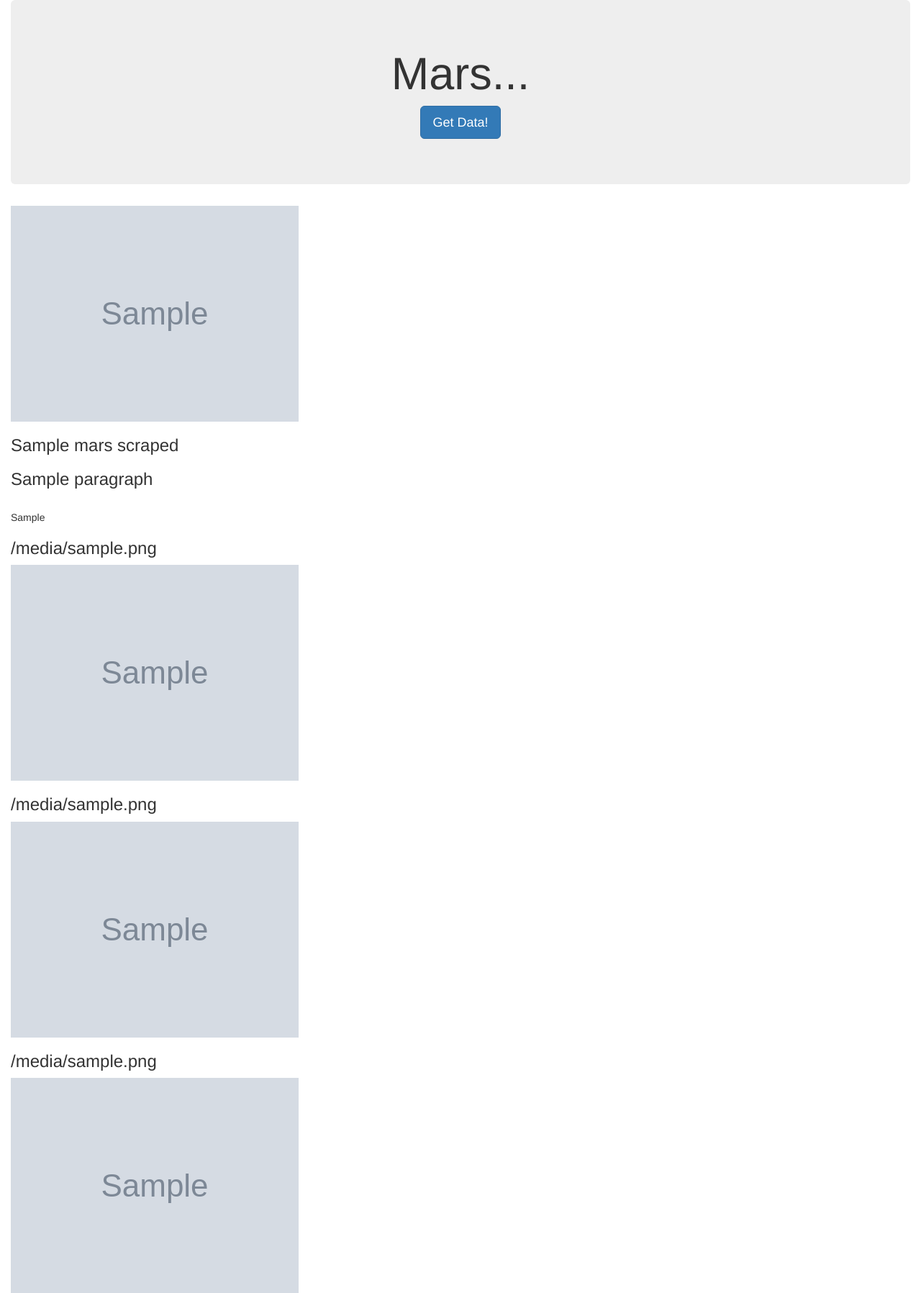
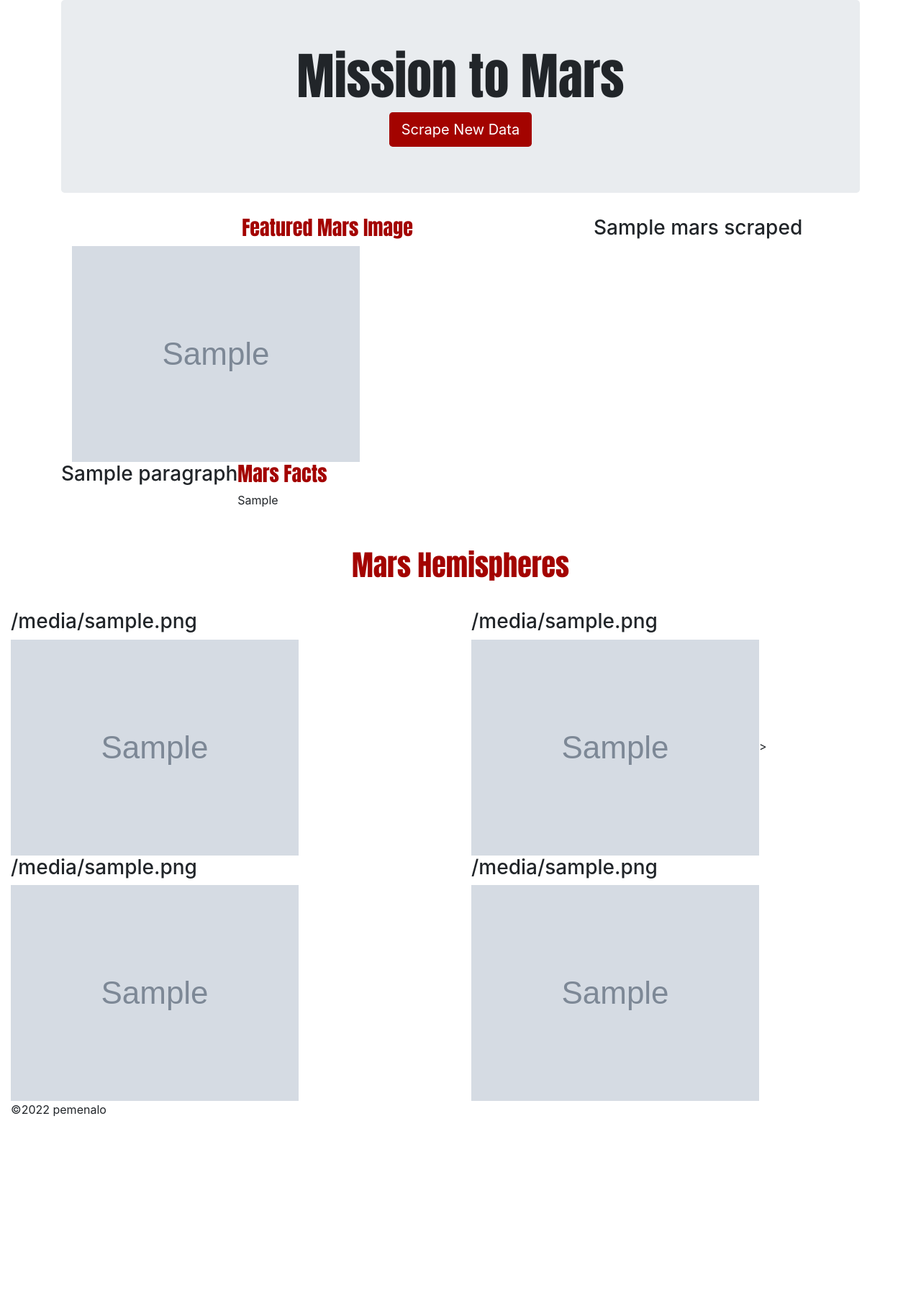
Before and after one commit to pemenalo/web-scraping-challenge, a Flask app: page / in a window 1280 px wide. Shown: the top 1797 px of the page at 72% size. After the commit the page ends 1552 px from the top, so only its background shows below. Run offline with Flask 2, Linux system fonts and the light colour scheme; grey boxes marked "Sample" are stand-in pictures; a database or web service that is not in the repository returns one stand-in record (values such as "Sample title"); some libraries are stand-ins or nearby versions.

Commit message:
update to juptyer notebook and index structure

```diff
--- a/Templates/index.html
+++ b/Templates/index.html
@@ -2,36 +2,81 @@
 <html lang="en">
 
 <head>
-  <meta charset="UTF-8">
-  <meta name="viewport" content="width=device-width, initial-scale=1.0">
-  <meta http-equiv="X-UA-Compatible" content="ie=edge">
-  <title>Mars Data</title>
-  <link rel="stylesheet" href="https://maxcdn.bootstrapcdn.com/bootstrap/3.3.7/css/bootstrap.min.css">
+
+  <title>Mission to Mars</title>
+  <!-- Bootstrap CSS -->
+  <link rel="stylesheet" href="https://maxcdn.bootstrapcdn.com/bootstrap/4.0.0/css/bootstrap.min.css"
+    integrity="sha384-Gn5384xqQ1aoWXA+058RXPxPg6fy4IWvTNh0E263XmFcJlSAwiGgFAW/dAiS6JXm" crossorigin="anonymous">
 </head>
 
 <body>
-  <div class="container-fluid">
+    <div class="container">
+
     <div class="jumbotron text-center">
-      <h1>Mars...</h1>
-      <p><a class="btn btn-primary btn-lg" href="/scrape" role="button">Get Data!</a></p>
+        <h1 style="font-family:Impact;color:dark red;font-size: 70px;" class="display-4;">Mission to Mars</h1>
+        <a class="btn btn-lg text-white" style="background-color:#a30300;" href="/scrape" role="button">Scrape New
+          Data</a>
     </div>
-    <img src="{{ data.featured_image}}" alt="mars">
+
+    <div class="container">
+        <div class='row'>
+          <div class="col-lg-8 col-md-8 col-sm-6 col-xm-12">
+            <h3 style="color:rgb(163, 3, 0);font-family:Impact;text-align: center;">Featured Mars Image</h3>
+            <img src="{{ data.featured_image}}" style="max-width:100%;" alt="mars">
+          </div>
+
     <h3> {{ data.title }}</h3>
     <h3> {{ data.paragraph }}</h3>
-    <br> {{data.mars_facts|safe}}
-    <h3> {{ data.hemisphere_image[0] if p is not none else 'NONE'.title}}</h3>
-    <img src="{{ data.hemisphere_image[0] if p is not none else 'NONE'.title.img_url}}" alt="mars">
+        <div>
+            <h3 style="text-align: center; color:rgb(163, 3, 0); font-family:Impact">Mars Facts</h3>
+            <table>{{ data.mars_facts|safe}}</table>
+        </div>
+        </div>
+
+      </div>
+    </div>
+
     <br>
-    <h3> {{ data.hemisphere_image[1] if p is not none else 'NONE'.title.title}}</h3>
-    <img src="{{ data.hemisphere_image[1] if p is not none else 'NONE'.title.img_url}}" alt="mars">
-    <br>
-    <h3> {{ data.hemisphere_image[2] if p is not none else 'NONE'.title.title}}</h3>
-    <img src="{{ data.hemisphere_image[2] if p is not none else 'NONE'.title.img_url}}" alt="mars">
-    <br>
-    <h3> {{ data.hemisphere_image[3] if p is not none else 'NONE'.title.title}}</h3>
-    <img src="{{ data.hemisphere_image[3] if p is not none else 'NONE'.title.img_url}}" alt="mars">
+    <h1 style="padding-top:30px; padding-bottom: 30px; text-align: center; color:rgb(163, 3, 0);font-family:Impact;">
+      Mars Hemispheres</h1>
+
   </div>
-  </div>
+
+  <div class="container-fluid">
+    <div class="row">
+      <div class="col-md-6">
+        <div class="row">
+          <div class="col-md-12">
+
+            <h3> {{ data.hemisphere_image[0] if p is not none else 'NONE'.title}}</h3>
+            <img src="{{ data.hemisphere_image[0] if p is not none else 'NONE'.title.img_url}}" style="max-width:80%;
+            height:auto;" />
+          </div>
+          <div class="col-md-12">
+            <h3> {{ data.hemisphere_image[1] if p is not none else 'NONE'.title.title}}</h3>
+            <img src="{{ data.hemisphere_image[1] if p is not none else 'NONE'.title.img_url}}" style="max-width:80%;
+            height:auto;" />
+          </div>
+        </div>
+    </div>
+    <div class="col-md-6">
+        <div class="row">
+          <div class="col-md-12">
+            <h3> {{ data.hemisphere_image[2] if p is not none else 'NONE'.title.title}}</h3>
+            <img src="{{ data.hemisphere_image[2] if p is not none else 'NONE'.title.img_url}}" style="max-width:80%;
+            height:auto;" />>
+          </div>
+          <div class="col-md-12">
+            <h3> {{ data.hemisphere_image[3] if p is not none else 'NONE'.title.title}}</h3>
+            <img src="{{ data.hemisphere_image[3] if p is not none else 'NONE'.title.img_url}}" style="max-width:80%;
+            height:auto;" />
+            </div>
+        </div>
+    </div>
+</div>
+
+©2022 pemenalo
+
 </body>
 
 </html>
```
Also changed, not shown: 1 other file.
